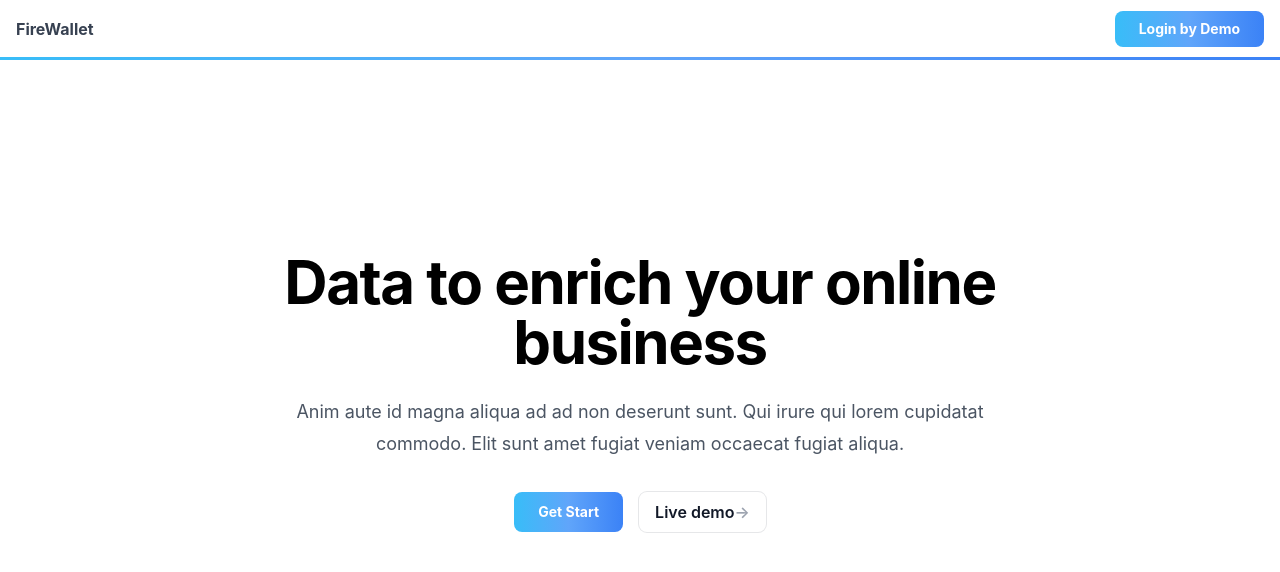
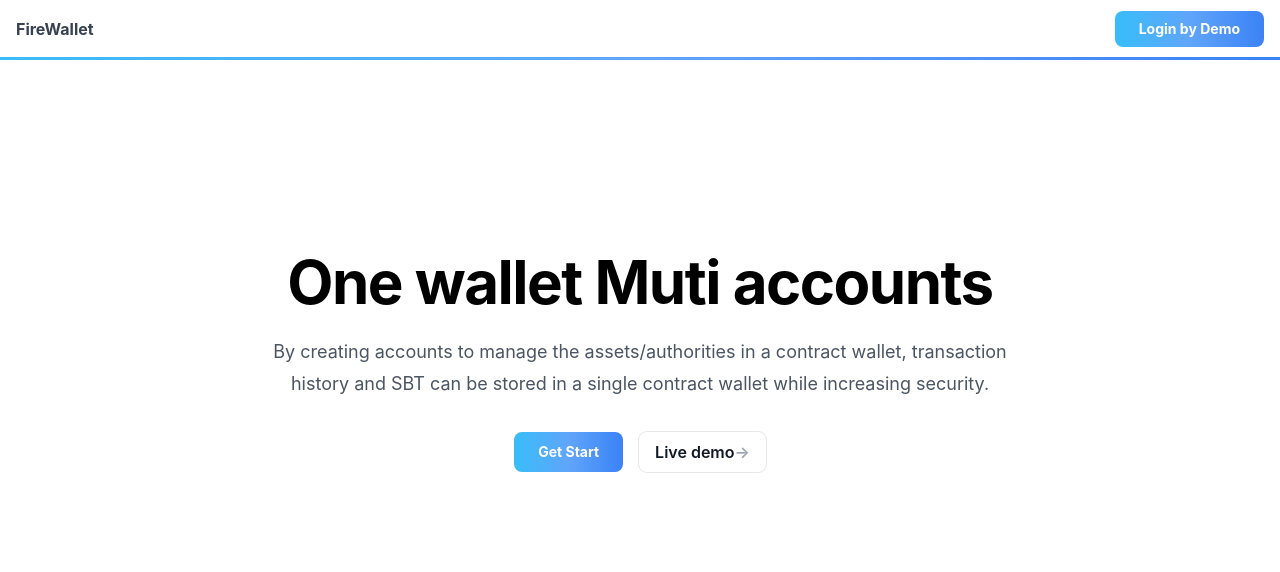
Before and after one commit to xwing-india/eth-india, a Next.js app in the folder frontend/: page / in a window 1280 px wide. Shown: the top 572 px of the page. Built offline with nearby package versions, Linux system fonts and the light colour scheme.

Commit message:
change LP words

```diff
--- a/frontend/components/organisms/Persona.tsx
+++ b/frontend/components/organisms/Persona.tsx
@@ -43,8 +43,8 @@ const Persona: FC<Prop> = ({ openAddModal }) => {
 					<div className="grid grid-cols-7 px-4 py-1 font-bold text-gray-500 text-[14px]">
 						<div className="col-span-1">Icon</div>
 						<div className="col-span-2">Name</div>
-						<div className="col-span-2">Allow Contract</div>
-						<div className="col-span-2">Spend Limit</div>
+						<div className="col-span-2">Allowed Contracts</div>
+						<div className="col-span-2">Budget Limit</div>
 					</div>
 				</div>
 				<>
--- a/frontend/pages/home.tsx
+++ b/frontend/pages/home.tsx
@@ -72,7 +72,7 @@ export default function Home() {
 				closeUpModal={closeUpModal}
 				addInfo={addInfo}
 			/>
-			<Header openLoginModal={openLoginModal} title="0x00...hk78" />
+			<Header openLoginModal={openLoginModal} title="vitalik.eth" />
 			<div className="max-w-screen-lg mx-auto mt-12 pb-12">
 				<div className="grid grid-cols-1 gap-4 md:grid-cols-4 mx-4">
 					<div className="col-span-1 hidden md:block">
--- a/frontend/pages/index.tsx
+++ b/frontend/pages/index.tsx
@@ -31,12 +31,11 @@ export default function Home() {
 			<div>
 				<div className="mx-auto max-w-3xl pt-20 pb-32 sm:pt-48 sm:pb-40">
 					<h1 className="text-4xl font-bold tracking-tight sm:text-center sm:text-6xl">
-						Data to enrich your online business
+						One wallet Muti accounts
 					</h1>
 					<p className="mt-6 text-lg leading-8 text-gray-600 sm:text-center">
-						Anim aute id magna aliqua ad ad non deserunt sunt. Qui irure qui
-						lorem cupidatat commodo. Elit sunt amet fugiat veniam occaecat
-						fugiat aliqua.
+					By creating accounts to manage the assets/authorities in a contract wallet,
+					transaction history and SBT can be stored in a single contract wallet while increasing security.
 					</p>
 					<div className="mt-8 flex gap-x-4 sm:justify-center">
 						<Link
```
Also changed, not shown: 1 other file (tests, documents, lock files or other folders).
